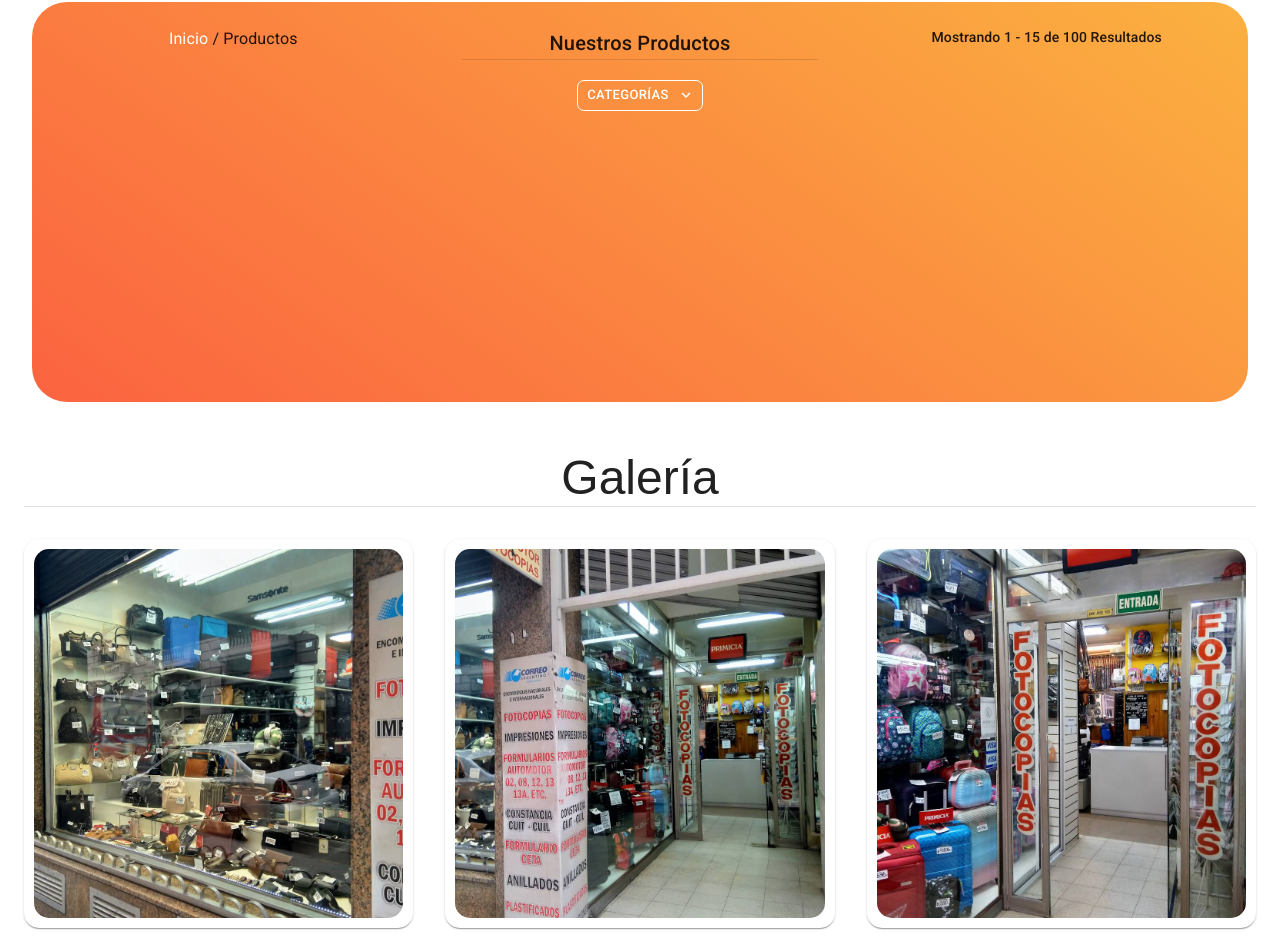
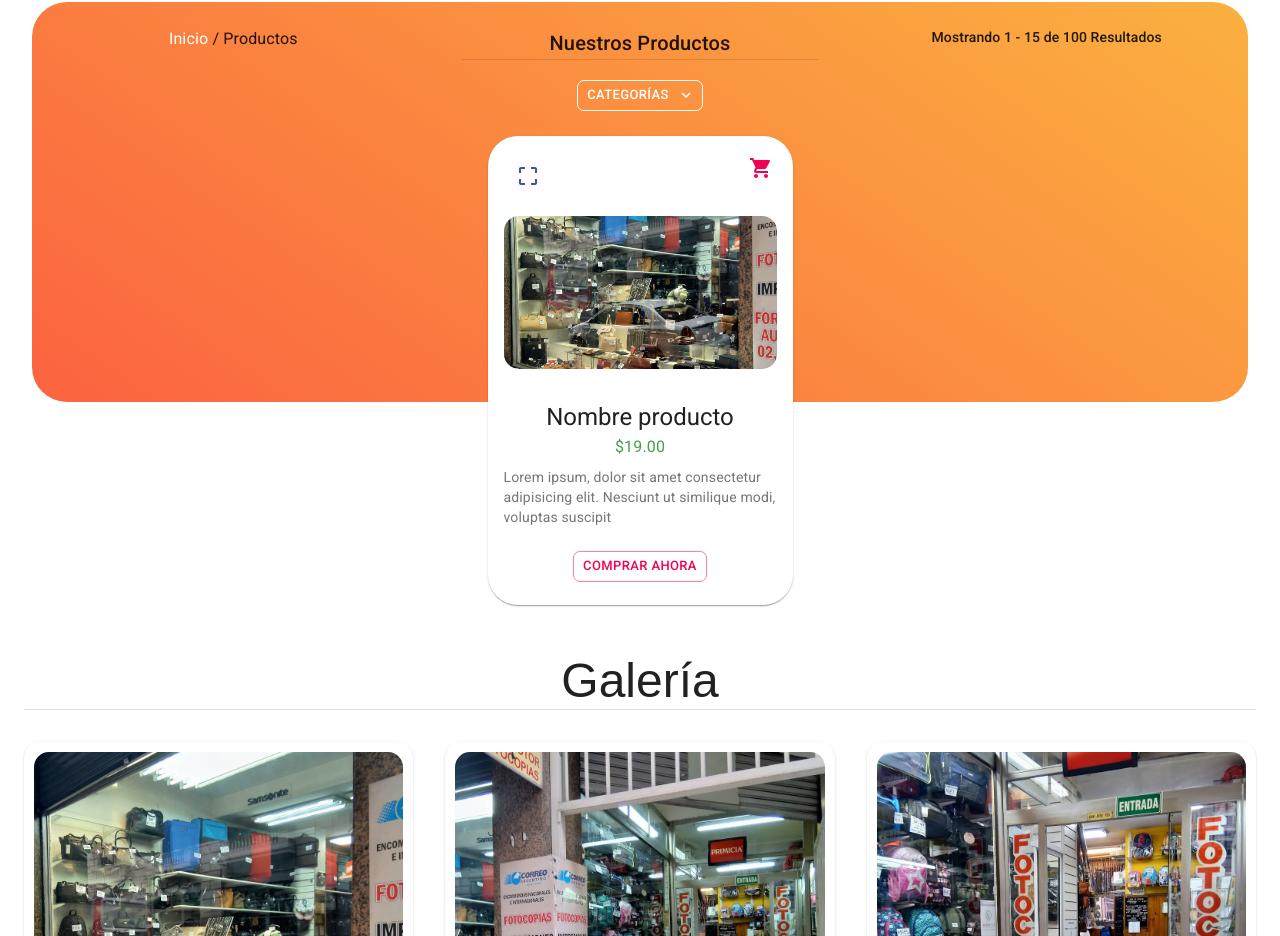
Before and after one commit to TheMrCorvy/Marroquineria-Stallion, a Next.js app: page / in a window 1280 px wide. Shown: the part 992-1928 px from the top of the page. Built offline with nearby package versions, Linux system fonts and the light colour scheme.

Commit message:
created the basic model for productCard c

```diff
--- a/src/components/ListProductsSection.tsx
+++ b/src/components/ListProductsSection.tsx
@@ -1,25 +1,12 @@
 import { FC, MouseEvent, useState } from "react"
 
-import {
-	Card,
-	Container,
-	Grid,
-	CardActionArea,
-	CardActions,
-	CardContent,
-	CardMedia,
-	Button,
-	Typography,
-	Link,
-	Breadcrumbs,
-	Divider,
-	Menu,
-	MenuItem,
-} from "@material-ui/core"
+import { Container, Grid, Button, Typography, Divider, Menu, MenuItem } from "@material-ui/core"
 
 import { makeStyles, createStyles, Theme } from "@material-ui/core/styles"
 
 import ExpandMoreIcon from "@material-ui/icons/ExpandMore"
+
+import ProductCard from "./ProductCard"
 
 const useStyles = makeStyles((theme: Theme) =>
 	createStyles({
@@ -129,6 +116,10 @@ const ListProductsSection: FC = () => {
 								Mostrando 1 - 15 de 100 Resultados
 							</Typography>
 						</Grid>
+
+						<Grid item xs={12} sm={6} md={4} lg={3}>
+							<ProductCard />
+						</Grid>
 					</Grid>
 				</Grid>
 			</Grid>
--- a/src/components/Navbar.tsx
+++ b/src/components/Navbar.tsx
@@ -292,6 +292,7 @@ const Navbar: FC = () => {
 									input: classes.inputInput,
 								}}
 								inputProps={{ "aria-label": "search" }}
+								onClick={() => scrollToElement("productos")}
 							/>
 						</div>
 
--- /dev/null
+++ b/src/components/ProductCard.tsx
@@ -0,0 +1,117 @@
+import { FC, useState } from "react"
+
+import {
+	Card,
+	CardActions,
+	CardContent,
+	CardMedia,
+	Typography,
+	CardHeader,
+	Tooltip,
+	IconButton,
+	CardActionArea,
+	Button,
+} from "@material-ui/core"
+
+import { makeStyles } from "@material-ui/core/styles"
+
+import { green } from "@material-ui/core/colors"
+
+import ShoppingCartIcon from "@material-ui/icons/ShoppingCart"
+import CropFreeIcon from "@material-ui/icons/CropFree"
+
+const useStyles = makeStyles({
+	card: {
+		borderRadius: 30,
+	},
+	header: {
+		paddingBottom: 0,
+	},
+	media: {
+		height: 0,
+		paddingTop: "56.25%", // 16:9
+		borderRadius: 15,
+	},
+	cardaction: {
+		borderRadius: 15,
+		marginBottom: "2rem",
+	},
+	textCenter: {
+		textAlign: "center",
+		marginBottom: 0,
+	},
+	textGreen: {
+		color: green[600],
+		textAlign: "center",
+	},
+	buyNow: {
+		marginLeft: "auto",
+		marginRight: "auto",
+		marginBottom: 15,
+		borderRadius: 7,
+	},
+})
+
+const ProductCard: FC = () => {
+	const classes = useStyles()
+
+	return (
+		<Card className={classes.card}>
+			<CardHeader
+				avatar={
+					<Tooltip title="Ver Producto" placement="right">
+						<IconButton aria-label="settings" color="primary">
+							<CropFreeIcon />
+						</IconButton>
+					</Tooltip>
+				}
+				action={
+					<Tooltip title="Agregar al Carrito" placement="left">
+						<IconButton aria-label="settings" color="secondary">
+							<ShoppingCartIcon />
+						</IconButton>
+					</Tooltip>
+				}
+				className={classes.header}
+			/>
+			<CardContent>
+				<CardActionArea className={classes.cardaction}>
+					<CardMedia
+						className={classes.media}
+						image="/images/galery_1.jpg"
+						title="Paella dish"
+					/>
+				</CardActionArea>
+
+				<Typography
+					gutterBottom
+					paragraph
+					variant="h5"
+					component="h2"
+					className={classes.textCenter}
+				>
+					Nombre producto
+				</Typography>
+				<Typography variant="subtitle1" className={classes.textGreen} gutterBottom>
+					$19.00
+				</Typography>
+				<Typography variant="body2" color="textSecondary" component="p">
+					Lorem ipsum, dolor sit amet consectetur adipisicing elit. Nesciunt ut similique
+					modi, voluptas suscipit
+				</Typography>
+			</CardContent>
+			<CardActions disableSpacing>
+				<Button
+					variant="outlined"
+					size="small"
+					color="secondary"
+					className={classes.buyNow}
+				>
+					Comprar Ahora
+				</Button>
+			</CardActions>
+		</Card>
+	)
+}
+
+export default ProductCard
```
